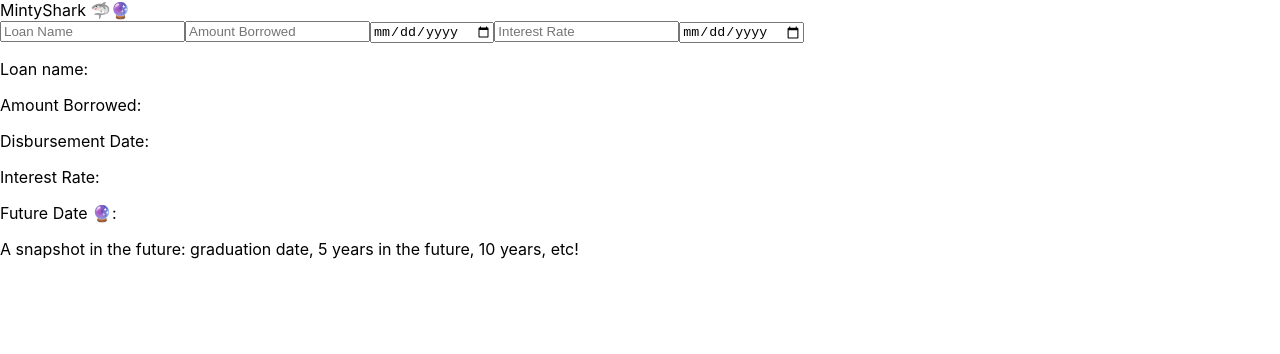
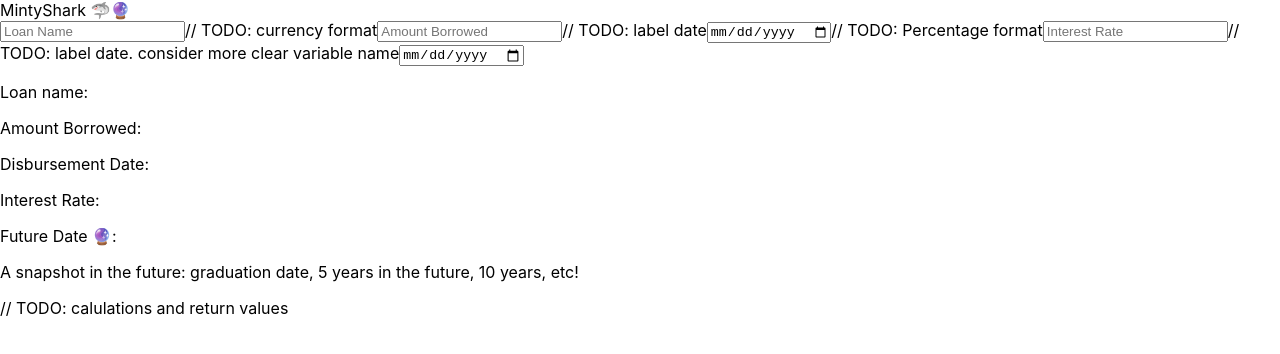
Before and after one commit to aileentran/mintyshark, a React (Create React App) app: page / in a window 1280 px wide. Shown: the top 354 px of the page. Built offline with nearby package versions, Linux system fonts and the light colour scheme.

Commit message:
Noted TODOs in LoanForm

```diff
--- a/src/Components/LoanForm.js
+++ b/src/Components/LoanForm.js
@@ -32,6 +32,7 @@ class LoanForm extends Component {
             onChange={this.handleChange}
           />
 
+          // TODO: currency format
           <input
             type="text"
             name="amtBorrowed"
@@ -40,6 +41,7 @@ class LoanForm extends Component {
             onChange={this.handleChange}
           />
 
+          // TODO: label date
           <input
             type="date"
             name="disbursementDate"
@@ -47,6 +49,7 @@ class LoanForm extends Component {
             onChange={this.handleChange}
           />
 
+          // TODO: Percentage format
           <input
             type="text"
             name="interestRate"
@@ -55,10 +58,11 @@ class LoanForm extends Component {
             onChange={this.handleChange}
           />
 
+          // TODO: label date. consider more clear variable name
           <input
             type="date"
             name="futureDate"
-            // placeholder today's date?
+            // TODO: placeholder today's date?
             value={this.state.futureDate}
             onChange={this.handleChange}
           />
@@ -71,6 +75,7 @@ class LoanForm extends Component {
           <p>Future Date 🔮: {this.state.futureDate}</p>
           <p>A snapshot in the future: graduation date, 5 years in the future, 10 years, etc!</p>
         </div>
+        // TODO: calulations and return values
       </div>
     )
   }
```
Also changed, not shown: 1 other file (tests, documents, lock files or other folders).
